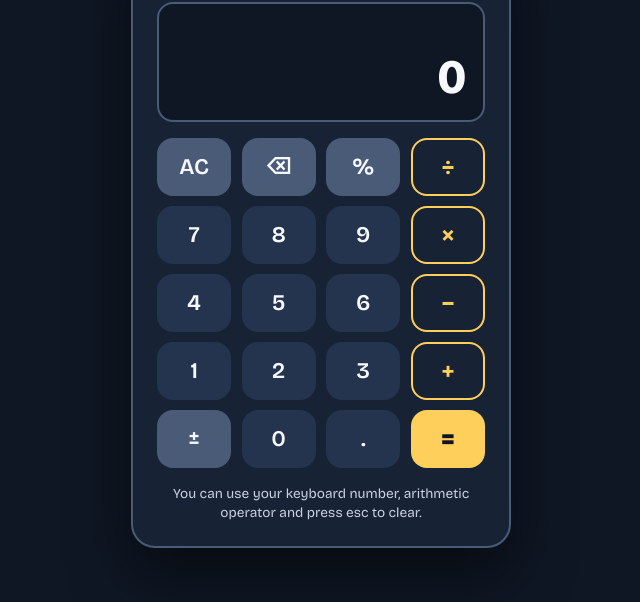
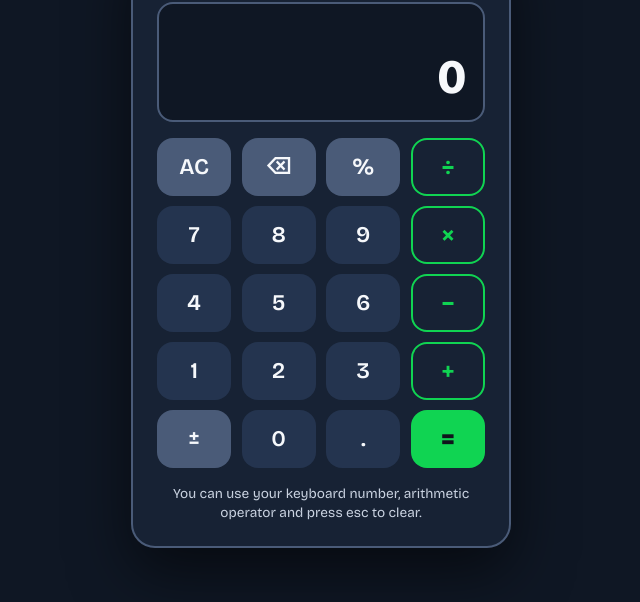
Before and after one commit to karimbangura/codealpha_task2, a plain HTML site: page index.html in a window 1280 px wide. Shown: the part 158-760 px from the top of the page, without its empty margins (319-959 px from the left). Drawn offline with nearby package versions, Linux system fonts and the light colour scheme.

Commit message:
color in CSS

```diff
--- a/style.css
+++ b/style.css
@@ -5,7 +5,7 @@
   --line: #4a5b78;
   --text: #f6f8fb;
   --muted: #c9d2e0;
-  --accent: #ffcf5c;
+  --accent: #10d452;
   --on-accent: #10141c;
   --radius: 16px;
   --ease: cubic-bezier(.22, .61, .36, 1);
```
